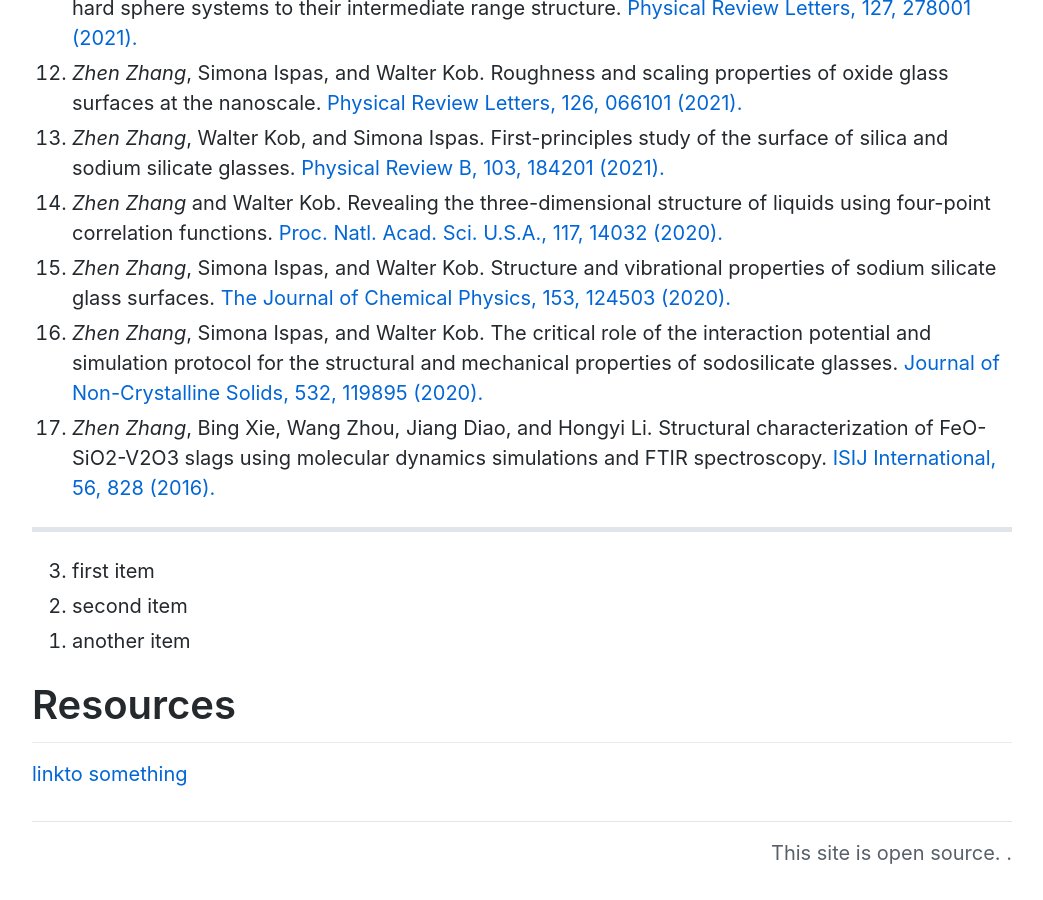
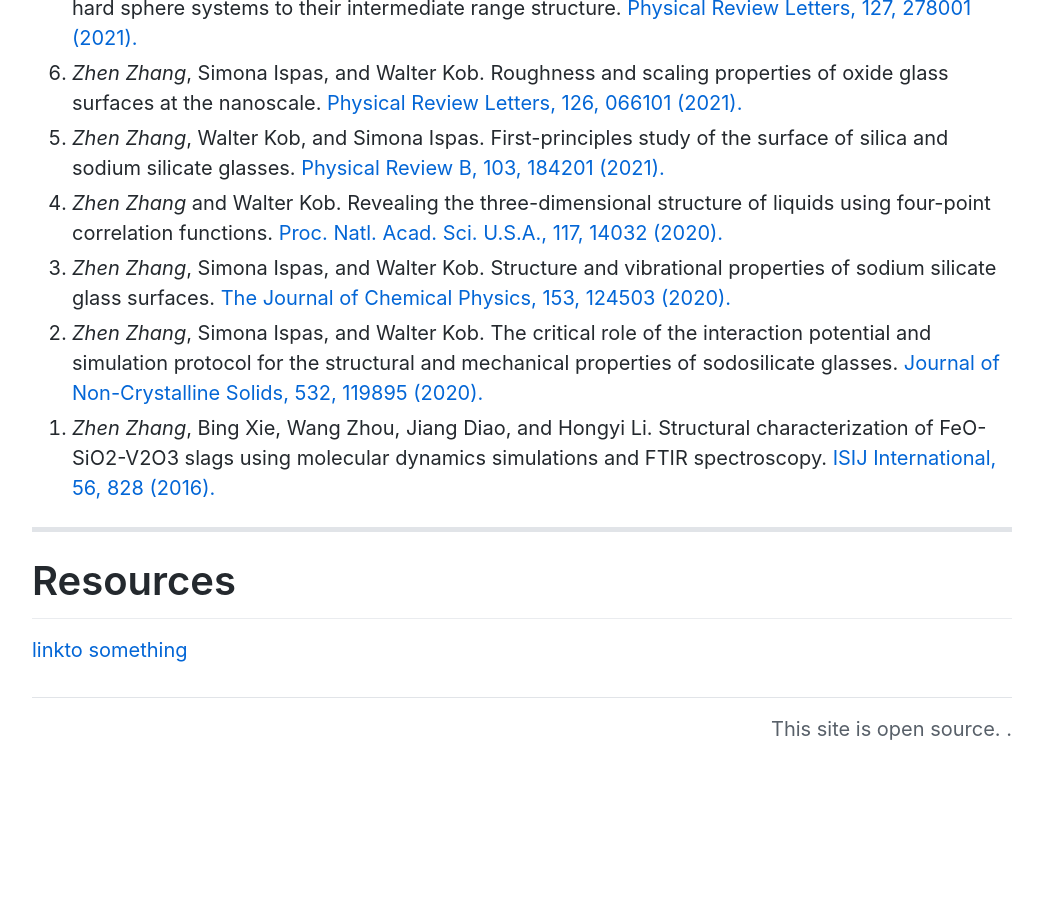
Before and after one commit to zhenzhang1991/zhenzhang1991.github.io, a Jekyll site: the page built from index.md, in a window 1280 px wide and 900 px high, scrolled down 4588 px. Shown: the whole window, without its empty margins (118-1161 px from the left). Built offline with Jekyll 4.4.1, drawn with Linux system fonts in a browser that asks for light colours; Markdown is read by kramdown in place of the engine named in the settings; comment, search, counter and statistics services are not loaded; after the commit the page ends 5364 px from its top, so only the background shows below that.

Commit message:
Update index.md

```diff
--- a/index.md
+++ b/index.md
@@ -94,13 +94,8 @@ glasses. [Scripta Materialia, 225, 115159 (2023).](https://www.sciencedirect.com
 0. *Zhen Zhang*, Simona Ispas, and Walter Kob. The critical role of the interaction potential and simulation protocol for the structural and mechanical properties of sodosilicate glasses. [Journal of Non-Crystalline Solids, 532, 119895 (2020).](https://doi.org/10.1016/j.jnoncrysol.2020.119895)
 0. *Zhen Zhang*, Bing Xie, Wang Zhou, Jiang Diao, and Hongyi Li. Structural characterization of FeO-SiO2-V2O3 slags using molecular dynamics simulations and FTIR
 spectroscopy. [ISIJ International, 56, 828 (2016).](https://doi.org/10.2355/isijinternational.ISIJINT-2015-600)
-
+{: reversed="reversed"}
 * * *
-
-1. first item
-1. second item
-1. another item
-{: reversed="reversed"}
 
 # Resources
 
```
